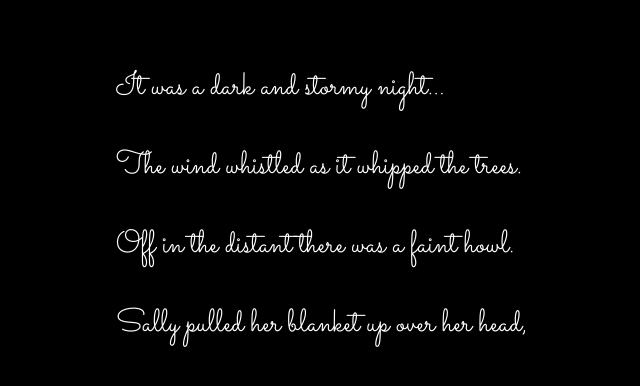
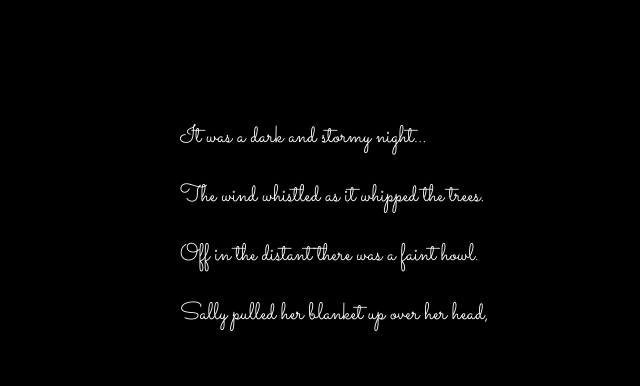
Before and after one commit to antwon97/fireside-story, a plain HTML site: page index.html in a window 1280 px wide. Shown: the whole page, without its empty margins (140-780 px from the left). Drawn offline with Linux system fonts and the light colour scheme.

Commit message:
Update files

```diff
--- a/index.html
+++ b/index.html
@@ -1,7 +1,6 @@
 <html>
   <head>
     <link rel="stylesheet" type="text/css" href="style.css">
-    <link href="https://fonts.googleapis.com/css?family=Satisfy" rel="stylesheet">
     <link href="https://fonts.googleapis.com/css?family=Sacramento" rel="stylesheet">
   </head>
   <body>
--- a/style.css
+++ b/style.css
@@ -2,8 +2,6 @@ body {
     color: white;
     background-color: black;
     font-family: 'Sacramento', cursive;
-    font-size: 32px;
-    margin-top: 5%;
-    margin-left: 20%;
-    margin-right: 20%;
+    font-size: 150%;
+    margin: 5em 25%;
   }
```
